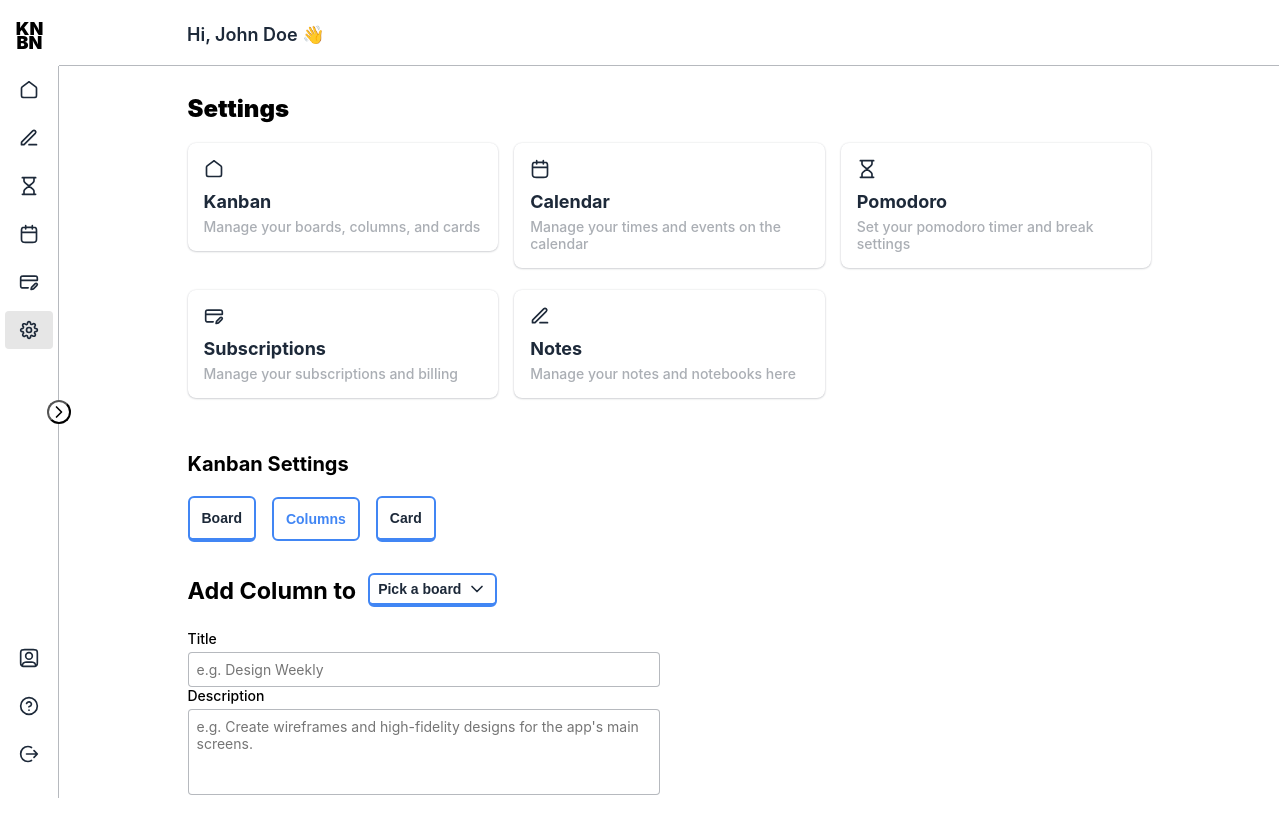
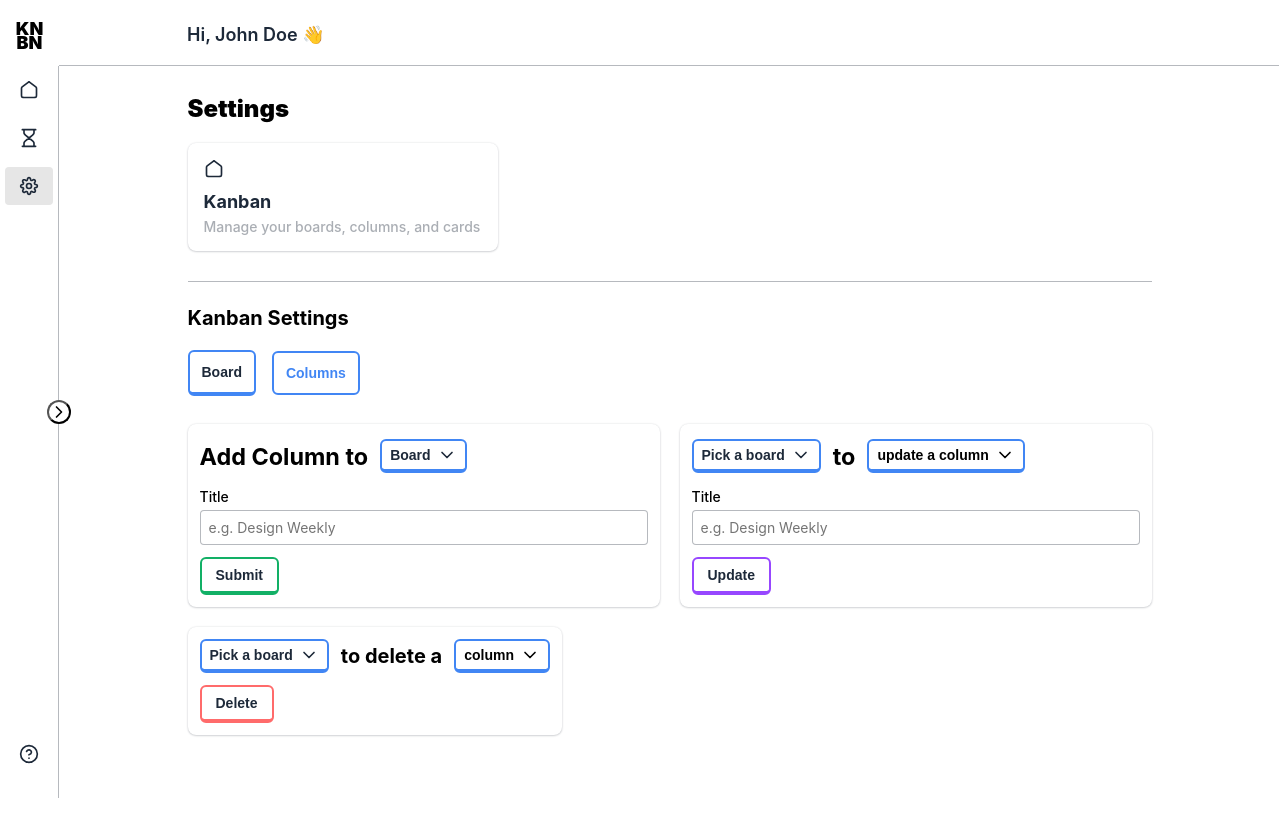
Before and after one commit to Divyue30597/kanban, a React (Vite) app: page /settings/kanban in a window 1280 px wide. Both pictures are taken after a click on the tab "Columns". After the commit the page ends 800 px from the top, so only its background shows below. Built offline with nearby package versions, Linux system fonts and the light colour scheme; a web font is replaced by a local one.

Commit message:
for submitting

```diff
--- a/src/components/BoardDropDown/index.tsx
+++ b/src/components/BoardDropDown/index.tsx
@@ -4,33 +4,37 @@ import styles from "./boardDropDown.module.scss";
 import { SVG } from "../../SVG";
 import Button from "../Button";
 import Dropdown from "../Dropdown";
+import { Board } from "../../store/types";
 
 interface BoardDropDownProps {
-  activeBoard?: string;
-  setActiveBoard?: Dispatch<SetStateAction<string>>;
+  activeBoard?: Board | string;
+  setActiveBoard?: Dispatch<SetStateAction<string | Board>>;
 }
 
 function BoardDropDown(props: BoardDropDownProps) {
   const { setActiveBoard, activeBoard } = props;
 
   const boards = useAppSelector((state) => state.boards.boards);
-  const boardsName = boards.map((board) => board.title);
 
   return (
     <Dropdown
       className={styles.dropdownBtn}
       placement="bottom-left"
-      trigger={<Button icon={<SVG.chevronDown />}>{activeBoard}</Button>}
+      trigger={
+        <Button icon={<SVG.chevronDown />}>
+          {typeof activeBoard === "string" ? activeBoard : activeBoard?.title}
+        </Button>
+      }
     >
-      {boardsName?.map((board) => (
+      {boards?.map((board) => (
         <button
           type="button"
-          key={board}
+          key={board.id}
           onClick={() => {
             setActiveBoard && setActiveBoard(board);
           }}
         >
-          {board}
+          {board.title}
         </button>
       ))}
     </Dropdown>
--- a/src/components/Button/button.module.scss
+++ b/src/components/Button/button.module.scss
@@ -34,6 +34,12 @@
     color: var(--text);
   }
 
+  &:disabled {
+    background-color: inherit;
+    color: var(--text-primary);
+    cursor: not-allowed;
+  }
+
   display: flex;
   align-items: center;
   justify-content: center;
--- a/src/components/Button/index.tsx
+++ b/src/components/Button/index.tsx
@@ -11,9 +11,9 @@ export default function Button(props: ButtonProps) {
 
   return (
     <button
-      {...rest}
       type={type || "button"}
       className={styles.button + " " + className}
+      {...rest}
     >
       {children}
       {icon && <span className={styles.icon}>{icon}</span>}
--- /dev/null
+++ b/src/components/ColumnDropDown/columnDropDown.module.scss
@@ -0,0 +1,7 @@
+.dropdownBtn {
+  width: fit-content;
+
+  & > * > button {
+    padding: 0.4rem 0.8rem;
+  }
+}
--- /dev/null
+++ b/src/components/ColumnDropDown/index.tsx
@@ -0,0 +1,56 @@
+import { Dispatch, SetStateAction } from "react";
+import { useAppSelector } from "../../store/hooks";
+import styles from "./columnDropDown.module.scss";
+import { SVG } from "../../SVG";
+import Button from "../Button";
+import Dropdown from "../Dropdown";
+import { Board } from "../../store/types";
+import { Column } from "../../store/types";
+
+interface ColumnDropDownProps {
+  boardId?: Board | string;
+  columnId?: Column | string;
+  setColumnId?: Dispatch<SetStateAction<string | Column>>;
+}
+
+function ColumnDropDown(props: ColumnDropDownProps) {
+  const { boardId, columnId, setColumnId } = props;
+  const columns = useAppSelector((state) => state.columns.columns);
+  const boardColumns = columns.filter((column) => column.boardId === boardId);
+
+  console.log(boardColumns, "boardColumns");
+  console.log(boardId, "boardId");
+
+  return (
+    <Dropdown
+      className={styles.dropdownBtn}
+      placement="bottom-left"
+      trigger={
+        <Button
+          icon={<SVG.chevronDown />}
+          disabled={boardId === "Pick a board" || !boardId}
+        >
+          {!columnId
+            ? "Pick a column"
+            : typeof columnId !== "string"
+            ? columnId.title
+            : columnId}
+        </Button>
+      }
+    >
+      {boardColumns?.map((boardCol) => (
+        <button
+          type="button"
+          key={boardCol.title}
+          onClick={() => {
+            setColumnId && setColumnId(boardCol as Column);
+          }}
+        >
+          {boardCol.title}
+        </button>
+      ))}
+    </Dropdown>
+  );
+}
+
+export default ColumnDropDown;
--- a/src/components/LeftNav/index.tsx
+++ b/src/components/LeftNav/index.tsx
@@ -13,21 +13,21 @@ function LeftNav() {
 
   const menuItems = [
     { title: "Home", icon: <SVG.home />, path: "/" },
-    { title: "Notes", icon: <SVG.notes />, path: "/notes" },
+    // { title: "Notes", icon: <SVG.notes />, path: "/notes" },
     { title: "Pomodoro", icon: <SVG.pomodoro />, path: "/pomodoro" },
-    { title: "Calendar", icon: <SVG.calendar />, path: "/calendar" },
-    {
-      title: "Subscriptions",
-      icon: <SVG.subscriptions />,
-      path: "/subscriptions",
-    },
+    // { title: "Calendar", icon: <SVG.calendar />, path: "/calendar" },
+    // {
+    //   title: "Subscriptions",
+    //   icon: <SVG.subscriptions />,
+    //   path: "/subscriptions",
+    // },
     { title: "Settings", icon: <SVG.settings />, path: "/settings" },
   ];
 
   const bottomItems = [
-    { title: "Profile", icon: <SVG.profile />, path: "/profile" },
+    // { title: "Profile", icon: <SVG.profile />, path: "/profile" },
     { title: "Help", icon: <SVG.help />, path: "/help" },
-    { title: "Logout", icon: <SVG.logout />, path: "/" },
+    // { title: "Logout", icon: <SVG.logout />, path: "/" },
   ];
 
   const handleKeyDown = (event: KeyboardEvent) => {
--- a/src/constants/const.tsx
+++ b/src/constants/const.tsx
@@ -6,24 +6,24 @@ export const SETTINGS = [
     name: "Kanban",
     description: "Manage your boards, columns, and cards",
   },
-  {
-    icon: <SVG.calendar />,
-    name: "Calendar",
-    description: "Manage your times and events on the calendar",
-  },
-  {
-    icon: <SVG.pomodoro />,
-    name: "Pomodoro",
-    description: "Set your pomodoro timer and break settings",
-  },
-  {
-    icon: <SVG.subscriptions />,
-    name: "Subscriptions",
-    description: "Manage your subscriptions and billing",
-  },
-  {
-    icon: <SVG.notes />,
-    name: "Notes",
-    description: "Manage your notes and notebooks here",
-  },
+  // {
+  //   icon: <SVG.calendar />,
+  //   name: "Calendar",
+  //   description: "Manage your times and events on the calendar",
+  // },
+  // {
+  //   icon: <SVG.pomodoro />,
+  //   name: "Pomodoro",
+  //   description: "Set your pomodoro timer and break settings",
+  // },
+  // {
+  //   icon: <SVG.subscriptions />,
+  //   name: "Subscriptions",
+  //   description: "Manage your subscriptions and billing",
+  // },
+  // {
+  //   icon: <SVG.notes />,
+  //   name: "Notes",
+  //   description: "Manage your notes and notebooks here",
+  // },
 ];
--- a/src/modules/Settings/Kanban/Board/index.tsx
+++ b/src/modules/Settings/Kanban/Board/index.tsx
@@ -1,12 +1,10 @@
 import styles from "./boardSetting.module.scss";
-import { Dispatch, SetStateAction, useState } from "react";
+import { useState, useEffect } from "react";
 import FormInput from "../../../../components/FormInput";
 import Section from "../../../../components/Section";
 import Button from "../../../../components/Button";
-import Dropdown from "../../../../components/Dropdown";
-import { useAppDispatch, useAppSelector } from "../../../../store/hooks";
-import { SVG } from "../../../../SVG";
 import BoardDropDown from "../../../../components/BoardDropDown";
+import { Board } from "../../../../store/types";
 
 const boardInputs = [
   {
@@ -35,9 +33,9 @@ const boardInputs = [
 ];
 
 function BoardSettings() {
-  const [delActiveBoard, setDelActiveBoard] = useState("Pick a board");
-
-  const dispatch = useAppDispatch();
+  const [delActiveBoard, setDelActiveBoard] = useState<Board | string>(
+    "Pick a board"
+  );
 
   return (
     <Section className={styles.boardSettings}>
@@ -63,11 +61,29 @@ function BoardSettings() {
 }
 
 function BoardSettingForm({ isUpdating = false }: { isUpdating?: boolean }) {
-  const [activeBoard, setActiveBoard] = useState("Pick a board");
+  const [activeBoard, setActiveBoard] = useState<string | Board>(
+    "Pick a board"
+  );
+
+  const updating =
+    isUpdating &&
+    activeBoard !== "Pick a board" &&
+    typeof activeBoard !== "string";
+
   const [formState, setFormState] = useState({
-    title: isUpdating ? activeBoard : "",
+    title: updating ? activeBoard.title : "",
     description: isUpdating ? "" : "",
   });
+
+  // Update form state when activeBoard changes
+  useEffect(() => {
+    if (updating) {
+      setFormState({
+        title: activeBoard.title,
+        description: activeBoard.description || "",
+      });
+    }
+  }, [activeBoard, updating]);
 
   const handleOnSubmit = (e: React.FormEvent<HTMLFormElement>) => {
     e.preventDefault();
@@ -84,12 +100,11 @@ function BoardSettingForm({ isUpdating = false }: { isUpdating?: boolean }) {
     <form className={styles.form} onSubmit={handleOnSubmit}>
       {isUpdating ? (
         <div className={styles.updateBoard}>
-          <p>Update </p>
+          <p>To Update {"->"}</p>
           <BoardDropDown
             activeBoard={activeBoard}
             setActiveBoard={setActiveBoard}
           />
-          <p>board</p>
         </div>
       ) : (
         <h3>Add Board</h3>
--- a/src/modules/Settings/Kanban/Column/columnSettings.module.scss
+++ b/src/modules/Settings/Kanban/Column/columnSettings.module.scss
@@ -4,12 +4,62 @@
   gap: 2rem;
 }
 
+.form {
+  padding: 1.2rem;
+  box-shadow: var(--box-shadow);
+  border-radius: 0.8rem;
+}
+
+.formBody {
+  & > * {
+    margin-bottom: 1.2rem;
+  }
+}
+
 .formHeader {
   display: flex;
   align-items: center;
-  margin-bottom: 2rem;
+  margin-bottom: 1.2rem;
 
   height: 4rem;
   gap: 1.2rem;
-  font-size: 2rem ;
+  font-size: 2rem;
 }
+
+.updateSubmitBtn {
+  border-color: var(--tertiary) !important;
+
+  &:hover {
+    background-color: var(--tertiary) !important;
+    color: var(--text);
+  }
+}
+
+.deleteCol {
+  width: 100%;
+  width: fit-content;
+  grid-column: 1 / -1;
+
+  box-shadow: var(--box-shadow);
+  padding: 1.2rem;
+  border-radius: 0.8rem;
+}
+
+.deleteColBody {
+  & > h3 {
+    font-size: 2rem;
+  }
+  display: flex;
+  align-items: center;
+  gap: 1.2rem;
+
+  margin-bottom: 1.2rem;
+}
+
+.deleteBtn {
+  &:hover {
+    background-color: #cc5656;
+    border-color: #cc5656;
+  }
+  border-color: #ff6b6b;
+}
--- a/src/modules/Settings/Kanban/Column/index.tsx
+++ b/src/modules/Settings/Kanban/Column/index.tsx
@@ -1,8 +1,11 @@
 import styles from "./columnSettings.module.scss";
 import Section from "../../../../components/Section";
 import FormInput from "../../../../components/FormInput";
-import { useState } from "react";
+import { useEffect, useState } from "react";
 import BoardDropDown from "../../../../components/BoardDropDown";
+import Button from "../../../../components/Button";
+import ColumnDropDown from "../../../../components/ColumnDropDown";
+import { Board, Column } from "../../../../store/types";
 
 const COLUMN_INPUT = [
   {
@@ -15,42 +18,92 @@ const COLUMN_INPUT = [
     name: "title",
     errorMessage: "Heading is required.",
   },
-  {
-    id: "description",
-    label: "Description",
-    type: "textarea",
-    pattern: "^[\\w\\s\\p{P}\\p{S}]+$",
-    minLength: 10,
-    maxLength: 200,
-    required: true,
-    placeholder:
-      "e.g. Create wireframes and high-fidelity designs for the app's main screens.",
-    name: "description",
-    errorMessage: "Description is required.",
-  },
 ];
 
 function ColumnSettings() {
   return (
     <Section className={styles.columnSettings}>
       <UpdateForm />
+      <UpdateForm isUpdating={true} />
+      <DeleteColumn />
     </Section>
   );
 }
 
-function UpdateForm() {
+function UpdateForm({ isUpdating = false }) {
   const [formState, setFormState] = useState({
     title: "",
-    description: "",
   });
-  const [board, setBoard] = useState("Pick a board");
+
+  const [board, setBoard] = useState<Board | string>(
+    isUpdating ? "Pick a board" : "Board"
+  );
+  const [columnId, setColumnId] = useState<Column | string>(
+    isUpdating ? "update a column" : "Column"
+  );
+
+  const handleChange = (
+    e: React.ChangeEvent<HTMLInputElement | HTMLTextAreaElement>
+  ) => {
+    const { name, value } = e.target;
+    setFormState((prev) => ({
+      ...prev,
+      [name]: value,
+    }));
+  };
+
+  const updating =
+    isUpdating &&
+    board &&
+    (board as Board).id !== null &&
+    (board as Board).id !== "" &&
+    columnId &&
+    (columnId as Column).id !== null &&
+    (columnId as Column).id !== "";
+
+  const handleSubmit = (e: React.FormEvent<HTMLFormElement>) => {
+    e.preventDefault();
+    if (updating) {
+      // console.log("Updating column", formState, board, columnId);
+    } else {
+      // console.log("Adding column", formState, board);
+    }
+  };
+
+
+  useEffect(() => {
+    if (isUpdating) {
+      setFormState({
+        title: updating ? (columnId as Column).title : "",
+      });
+    } else {
+      setFormState({
+        title: "",
+      });
+    }
+  }, [board, columnId, isUpdating]);
 
   return (
-    <form className={styles.form}>
+    <form className={styles.form} onSubmit={handleSubmit}>
       <div className={styles.formHeader}>
+        {isUpdating ? (
+          <>
+            <BoardDropDown activeBoard={board} setActiveBoard={setBoard} />
+            <h3>to</h3>
+            <ColumnDropDown
+              boardId={board && (board as Board).id}
+              columnId={columnId}
+              setColumnId={setColumnId}
+            />
+          </>
+        ) : (
+          <>
             <h3>Add Column to</h3>
             <BoardDropDown activeBoard={board} setActiveBoard={setBoard} />
+          </>
+        )}
       </div>
+      <div className={styles.formBody}>
         {COLUMN_INPUT.map((input) => {
           const {
             id,
@@ -72,13 +125,56 @@ function UpdateForm() {
               pattern={pattern}
               placeholder={placeholder}
               errorMessage={errorMessage}
-            value={""}
-            // onChange={}
+              value={formState.title}
+              onChange={handleChange}
             />
           );
         })}
+      </div>
+      <Button
+        type="submit"
+        className={isUpdating ? styles.updateSubmitBtn : ""}
+      >
+        {!isUpdating ? "Submit" : "Update"}
+      </Button>
     </form>
   );
 }
 
+function DeleteColumn() {
+  const [deleteBoard, setDeleteBoard] = useState<Board | string>(
+    "Pick a board"
+  );
+
+  const [deleteColumn, setDeleteColumn] = useState<Column | string>("column");
+
+  const handleDelete = () => {
+    // console.log(
+    //   "Deleting column",
+    //   (deleteColumn as Column).id,
+    //   (deleteBoard as Board).id
+    // );
+  };
+
+  return (
+    <div className={styles.deleteCol}>
+      <div className={styles.deleteColBody}>
+        <BoardDropDown
+          activeBoard={deleteBoard}
+          setActiveBoard={setDeleteBoard}
+        />
+        <h3>to delete a</h3>
+        <ColumnDropDown
+          boardId={deleteBoard && (deleteBoard as Board).id}
+          columnId={deleteColumn}
+          setColumnId={setDeleteColumn}
+        />
+      </div>
+      <Button type="button" onClick={handleDelete} className={styles.deleteBtn}>
+        Delete
+      </Button>
+    </div>
+  );
+}
+
 export default ColumnSettings;
--- a/src/modules/Settings/Kanban/index.tsx
+++ b/src/modules/Settings/Kanban/index.tsx
@@ -16,11 +16,11 @@ function KanbanSettings() {
       label: <p className={styles.label}>Columns</p>,
       children: <ColumnSettings />,
     },
-    {
-      id: "card",
-      label: <p className={styles.label}>Card</p>,
-      children: <CardSettings />,
-    },
+    // {
+    //   id: "card",
+    //   label: <p className={styles.label}>Card</p>,
+    //   children: <CardSettings />,
+    // },
   ];
 
   return (
--- a/src/modules/Settings/settings.module.scss
+++ b/src/modules/Settings/settings.module.scss
@@ -41,5 +41,7 @@
 }
 
 .hr {
+  border: none;
+  border-top: 0.1rem solid var(--border-color);
   margin-block: 2.4rem;
 }
```
Lines whose indentation alone changed are shown as unchanged.
